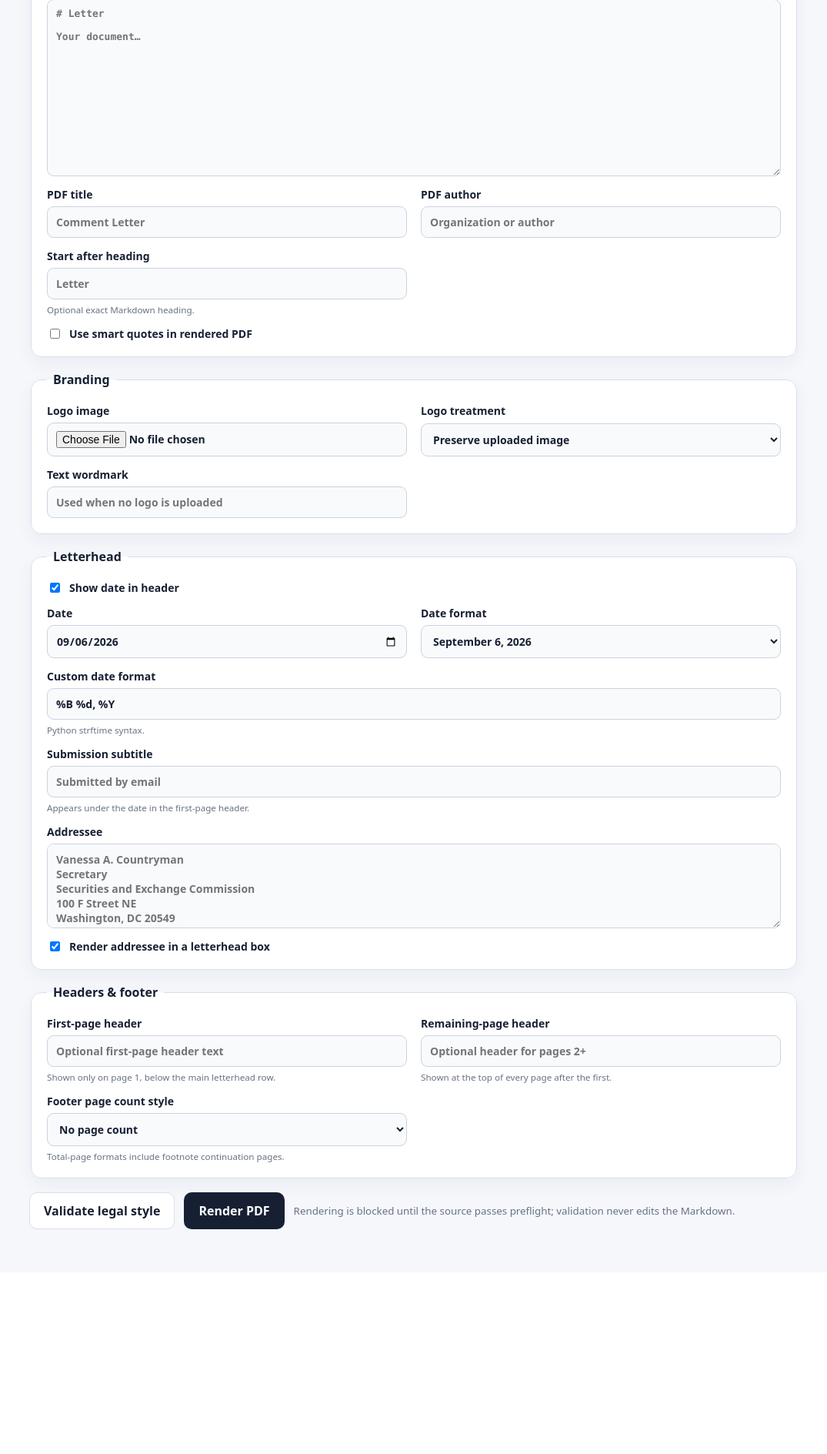
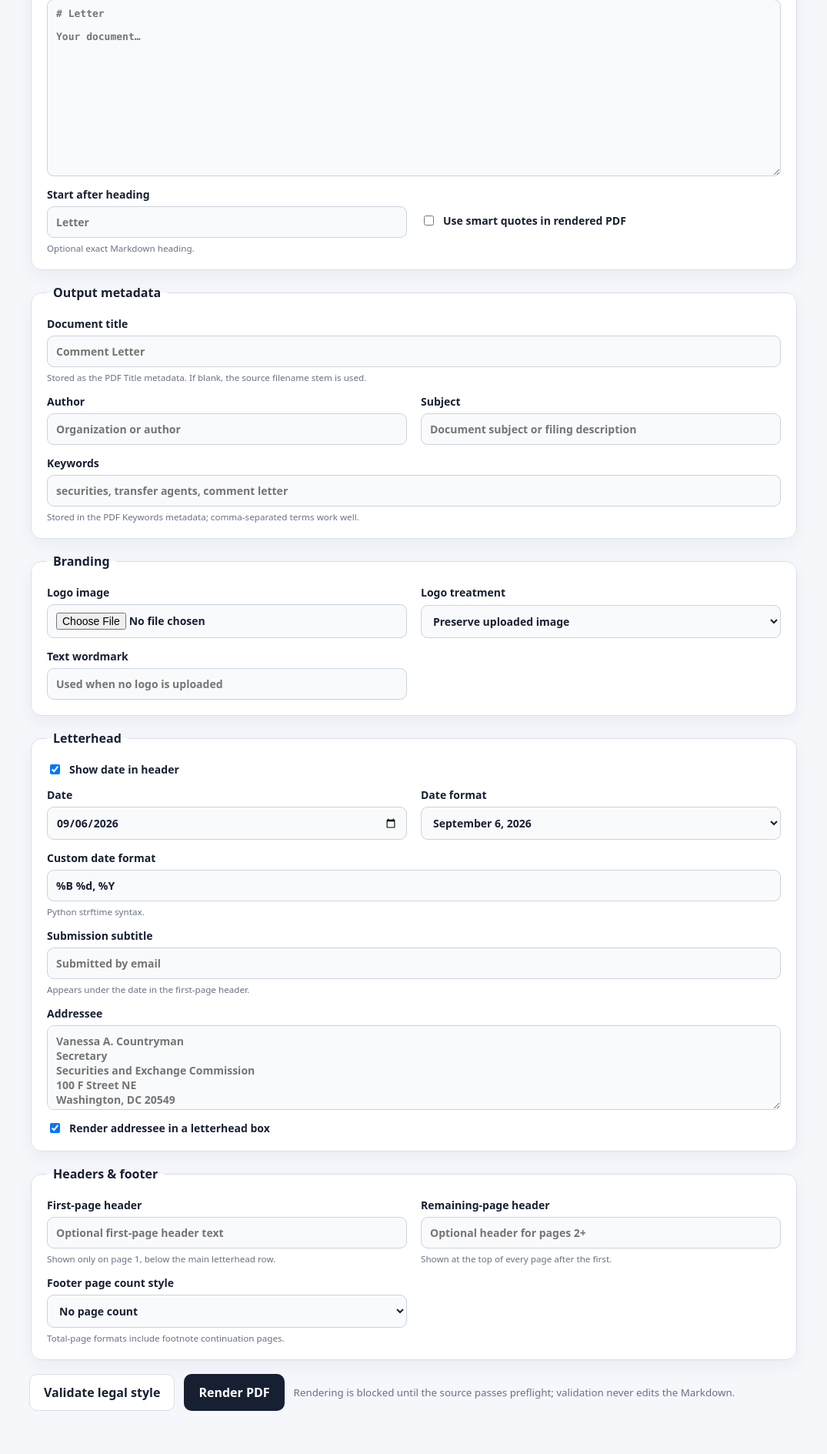
Before and after one commit to JFWooten4/PDF-compiler, a Flask app: page / in a window 1280 px wide. Shown: the part 299-2188 px from the top of the page at 77% size, without its empty margins (102-1177 px from the left). Before the commit the page ends 1896 px from the top, so only its background shows below. Run offline with Flask 3, Linux system fonts and the light colour scheme; some libraries are stand-ins or nearby versions.

Commit message:
✨ Add output metadata controls
Adds a dedicated Output metadata section to the web configurator for document title, author, subject, and keywords, with the PDF title presented as the primary metadata field.

Co-authored-by: Codex Web <noreply@openai.com>

```diff
--- a/templates/index.html
+++ b/templates/index.html
@@ -115,17 +115,31 @@
         <label class="full">Or paste Markdown
           <textarea id="markdown" name="markdown" placeholder="# Letter&#10;&#10;Your document…"></textarea>
         </label>
-        <label>PDF title
-          <input name="title" placeholder="Comment Letter">
-        </label>
-        <label>PDF author
-          <input name="author" placeholder="Organization or author">
-        </label>
         <label>Start after heading
           <input name="start_heading" placeholder="Letter">
           <small>Optional exact Markdown heading.</small>
         </label>
-        <label class="check full"><input type="checkbox" name="smart_quotes"> Use smart quotes in rendered PDF</label>
+        <label class="check"><input type="checkbox" name="smart_quotes"> Use smart quotes in rendered PDF</label>
+      </div>
+    </fieldset>
+
+    <fieldset>
+      <legend>Output metadata</legend>
+      <div class="grid">
+        <label class="full">Document title
+          <input name="title" placeholder="Comment Letter">
+          <small>Stored as the PDF Title metadata. If blank, the source filename stem is used.</small>
+        </label>
+        <label>Author
+          <input name="author" placeholder="Organization or author">
+        </label>
+        <label>Subject
+          <input name="subject" placeholder="Document subject or filing description">
+        </label>
+        <label class="full">Keywords
+          <input name="keywords" placeholder="securities, transfer agents, comment letter">
+          <small>Stored in the PDF Keywords metadata; comma-separated terms work well.</small>
+        </label>
       </div>
     </fieldset>
 
```
